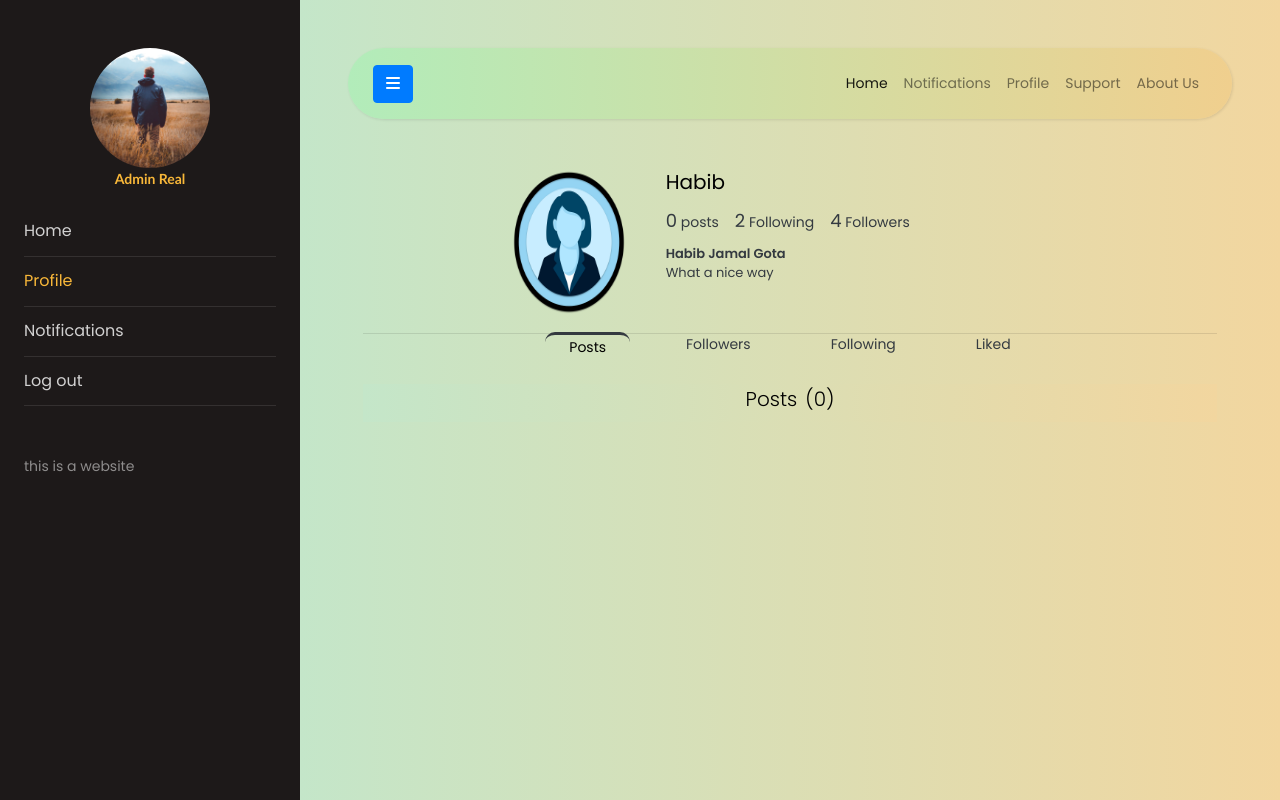
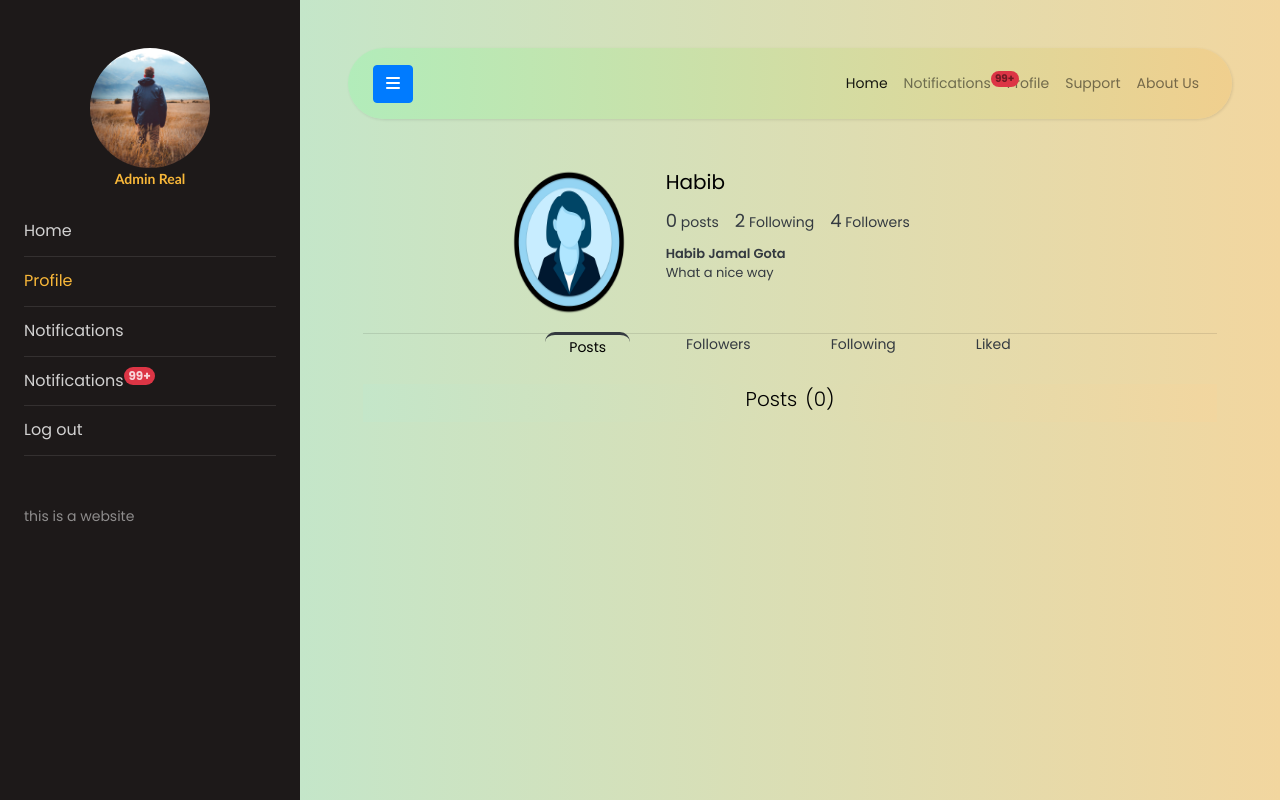
Before and after one commit to E4crypt3d/TheWizzo, a Django app: a page that uses templates/base.html in a window 1280 px wide. Run offline with Django 4.2, Linux system fonts and the light colour scheme; a user stored in the database is signed in; data comes from the database, SQL or seed files in the repository; both versions use the stored data as it was after the commit; some libraries are stand-ins or nearby versions.

Commit message:
notification added

```diff
--- a/templates/base.html
+++ b/templates/base.html
@@ -32,7 +32,13 @@
             <a href="{% url 'userprofile' user.username %}">Profile</a>
           </li>
           <li>
-            <a href="#">Notifications</a>
+            <a href="#" class="">Notifications</a>
+            <a href="#" type="button" class="position-relative">
+              Notifications
+              <span class="position-absolute top-0 start-100 translate-middle badge rounded-pill bg-danger">
+                99+
+              </span>
+            </a>
           </li>
           <li>
             <a href="{% url 'userlogout' %}">Log out</a>
@@ -68,7 +74,11 @@
                 <a class="nav-link" href="{% url 'wizzo-home' %}">Home</a>
               </li>
               <li class="nav-item">
-                <a class="nav-link" href="#">Notifications</a>
+                <a class="nav-link position-relative" href="#">Notifications
+                  <span class="position-absolute top-0 start-100 translate-middle badge rounded-pill bg-danger">
+                    99+
+                  </span>
+                </a>
               </li>
               <li class="nav-item">
                 <a class="nav-link" href="{% url 'userprofile' user.username %}">Profile</a>
--- a/templates/users/partials/followers.html
+++ b/templates/users/partials/followers.html
@@ -15,12 +15,15 @@
                     </p>
                 </a>
             </div>
+
+            {% if puser == user %}
             <div>
                 <button hx-post="{% url 'removefollower' follower.user %}"
                     hx-headers='{"X-CSRFToken": "{{csrf_token}}"}' hx-target="#user-content"
                     hx-vals='{"wizu":"{{follower.user.id}}","cprof":"{{puser.id}}"}'
                     class="btn-remove small">Remove</button>
             </div>
+            {% endif %}
         </div>
     </li>
     {% endfor %}
--- a/users/views.py
+++ b/users/views.py
@@ -1,5 +1,5 @@
 from django.contrib.auth.views import LoginView, LogoutView
-from django.http import HttpResponse
+from django.http import HttpResponse, HttpResponseNotFound
 from django.shortcuts import render, redirect
 from django.views.generic import CreateView
 from users.models import User
@@ -86,12 +86,17 @@ def posts(request, user):
 def unfollow_user(request, user):
     cache.delete('suggestions', version=request.user.id)
     unfollow_user_id = request.POST.get('wizu', None)
-    if unfollow_user_id and user:
+    current_user_id = request.POST.get('cprof', None)
+    current_user = User.objects.get(id=current_user_id)
+    if unfollow_user_id and user and current_user == request.user:
         unfollow_user = User.objects.get(
             username=user, id=unfollow_user_id)
+        print(unfollow_user)
         user = request.user
         user.profile.follows.remove(unfollow_user)
-        return redirect('wizzo-home')
+        return render(request, 'users/partials/following.html', {'puser': user})
+    else:
+        return HttpResponseNotFound()
 
 
 @login_required
@@ -117,7 +122,7 @@ def remove_follower(request, user):
         remove_follow.profile.follows.remove(request.user)
         return render(request, 'users/partials/followers.html', {'puser': request.user})
     else:
-        return HttpResponse('<h5 class="text-danger my-5 text-center">Something Went Wrong :(</h5>')
+        return HttpResponseNotFound()
 
 
 @login_required
```
Also changed, not shown: templates/users/partials/following.html (+8 -1 lines), usertimeline/models.py (+20 -0 lines), db.sqlite3.
